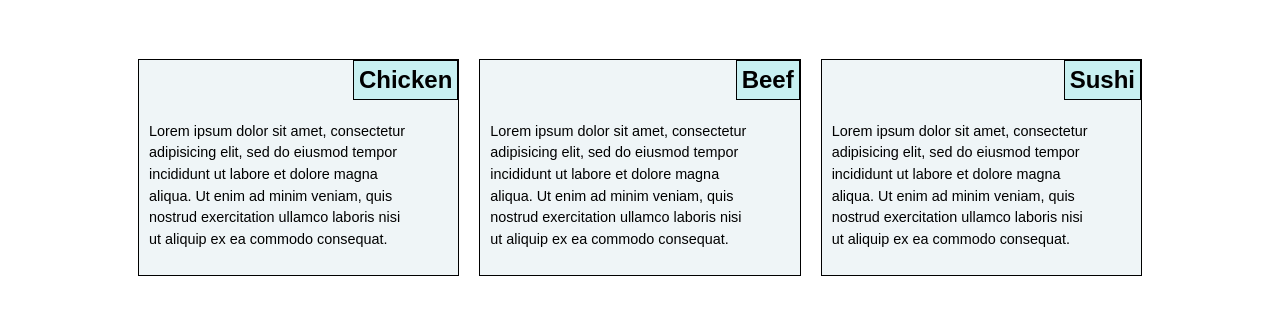
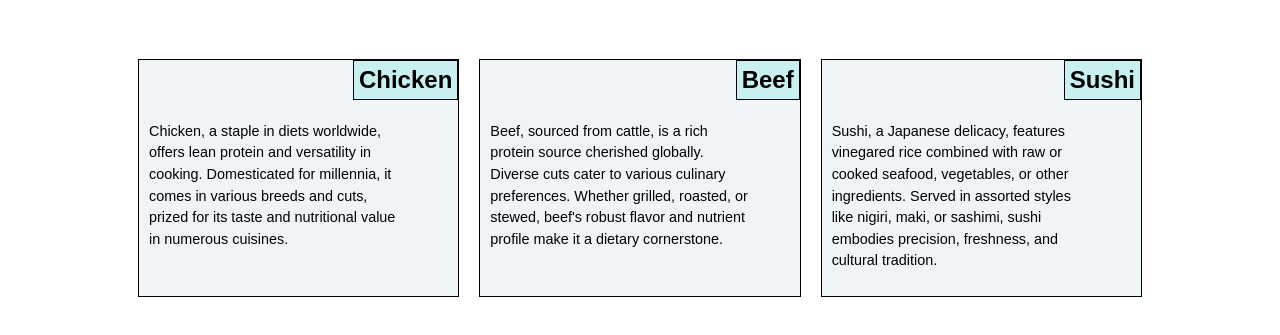
Before and after one commit to anj1741/module1_solution, a plain HTML site: page MenuAs1/index.html in a window 1280 px wide. Shown: the part 153-488 px from the top of the page. Drawn offline with Linux system fonts and the light colour scheme.

Commit message:
Update index.html

```diff
--- a/MenuAs1/index.html
+++ b/MenuAs1/index.html
@@ -14,15 +14,15 @@
         <div class="menu-container">
             <section class="menu-item chicken">
                 <h2 id="p1">Chicken</h2><br><br>
-                <p>Lorem ipsum dolor sit amet, consectetur adipisicing elit, sed do eiusmod tempor incididunt ut labore et dolore magna aliqua. Ut enim ad minim veniam, quis nostrud exercitation ullamco laboris nisi ut aliquip ex ea commodo consequat.</p>
+                <p>Chicken, a staple in diets worldwide, offers lean protein and versatility in cooking. Domesticated for millennia, it comes in various breeds and cuts, prized for its taste and nutritional value in numerous cuisines.</p>
             </section>
             <section class="menu-item beef">
                 <h2 id="p2">Beef</h2><br><br>
-                <p>Lorem ipsum dolor sit amet, consectetur adipisicing elit, sed do eiusmod tempor incididunt ut labore et dolore magna aliqua. Ut enim ad minim veniam, quis nostrud exercitation ullamco laboris nisi ut aliquip ex ea commodo consequat.</p>
+                <p>Beef, sourced from cattle, is a rich protein source cherished globally. Diverse cuts cater to various culinary preferences. Whether grilled, roasted, or stewed, beef's robust flavor and nutrient profile make it a dietary cornerstone.</p>
             </section>
             <section class="menu-item sushi">
                 <h2 id="p3">Sushi</h2><br><br>
-                <p>Lorem ipsum dolor sit amet, consectetur adipisicing elit, sed do eiusmod tempor incididunt ut labore et dolore magna aliqua. Ut enim ad minim veniam, quis nostrud exercitation ullamco laboris nisi ut aliquip ex ea commodo consequat.</p>
+                <p>Sushi, a Japanese delicacy, features vinegared rice combined with raw or cooked seafood, vegetables, or other ingredients. Served in assorted styles like nigiri, maki, or sashimi, sushi embodies precision, freshness, and cultural tradition.</p>
             </section>
         </div>
     </main>
```
